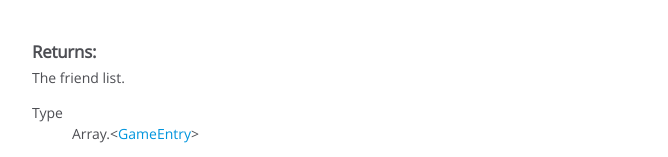
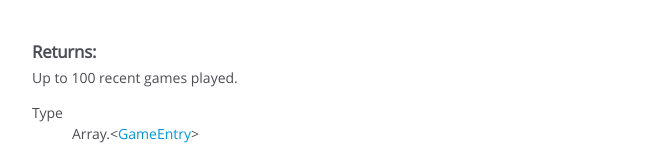
Before and after one commit to GoogleSites/googlesites.github.io, a plain HTML site: page hypixel-api-v2/HypixelAPI.html in a window 1280 px wide. Shown: the part 5203-5360 px from the top of the page, without its empty margins (0-668 px from the left). Drawn offline with Linux system fonts and the light colour scheme.

Commit message:
Update HypixelAPI.html

```diff
--- a/hypixel-api-v2/HypixelAPI.html
+++ b/hypixel-api-v2/HypixelAPI.html
@@ -2031,7 +2031,7 @@
 
 
 <div class="param-desc">
-    The friend list.
+    Up to 100 recent games played.
 </div>
 
 
```
